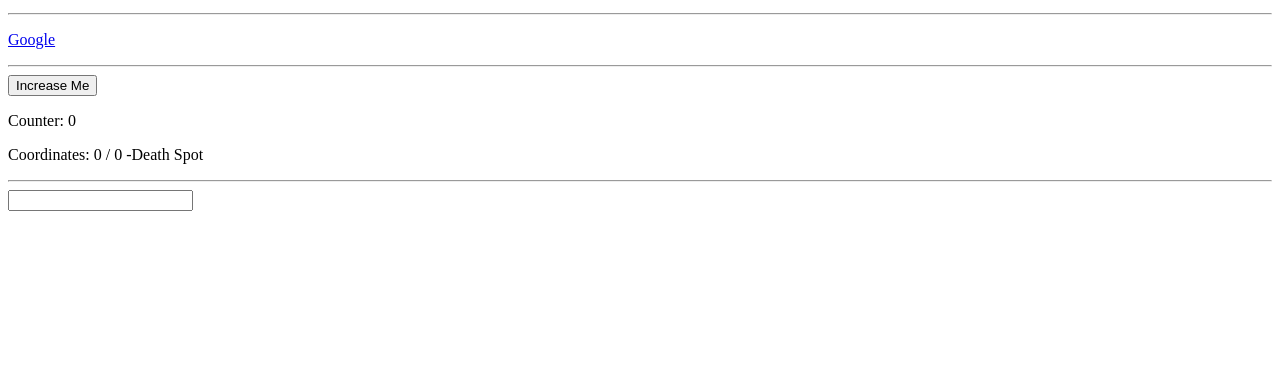
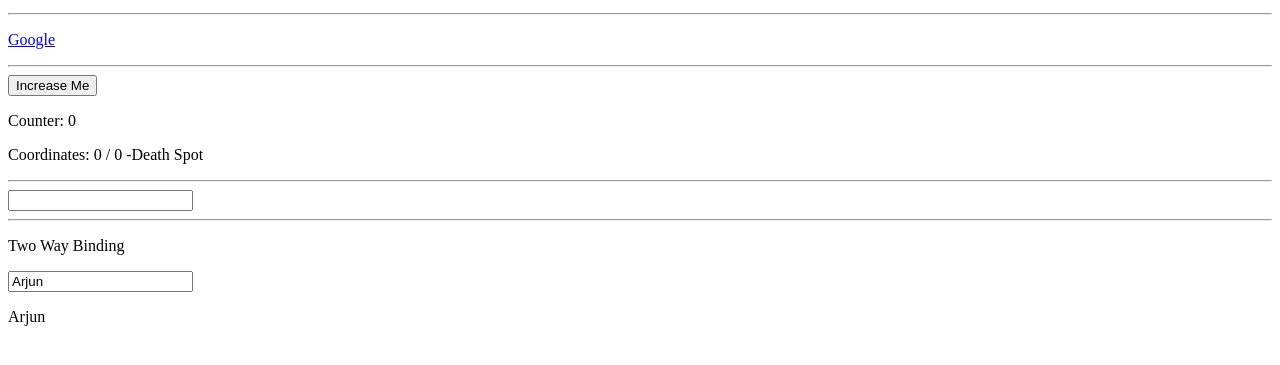
Before and after one commit to developerarjun/vuejstutorial, a plain HTML site: page Using VueJS to Interact with the DOM/Index.html in a window 1280 px wide. Shown: the part 87-452 px from the top of the page. Drawn offline with Linux system fonts and the light colour scheme.

Commit message:
two way binding

```diff
--- a/Using VueJS to Interact with the DOM/Index.html
+++ b/Using VueJS to Interact with the DOM/Index.html
@@ -21,6 +21,10 @@
         </p>
         <hr>
         <input type="text" v-on:keyup.enter.space="alertMe">
+        <hr>
+        <p>Two Way Binding</p>
+        <input type="text" v-model="name">
+        <p>{{ name }}</p>
     </div>
     <script src="./Main.js">
     </script>
--- a/Using VueJS to Interact with the DOM/Main.js
+++ b/Using VueJS to Interact with the DOM/Main.js
@@ -6,7 +6,8 @@ new Vue({
         finishedLink: '<a href="http://google.com">Google</a>',
         counter: 0,
         x: 0,
-        y: 0
+        y: 0,
+        name: "Arjun"
     },
     methods: {
         sayHello: function(){
```
